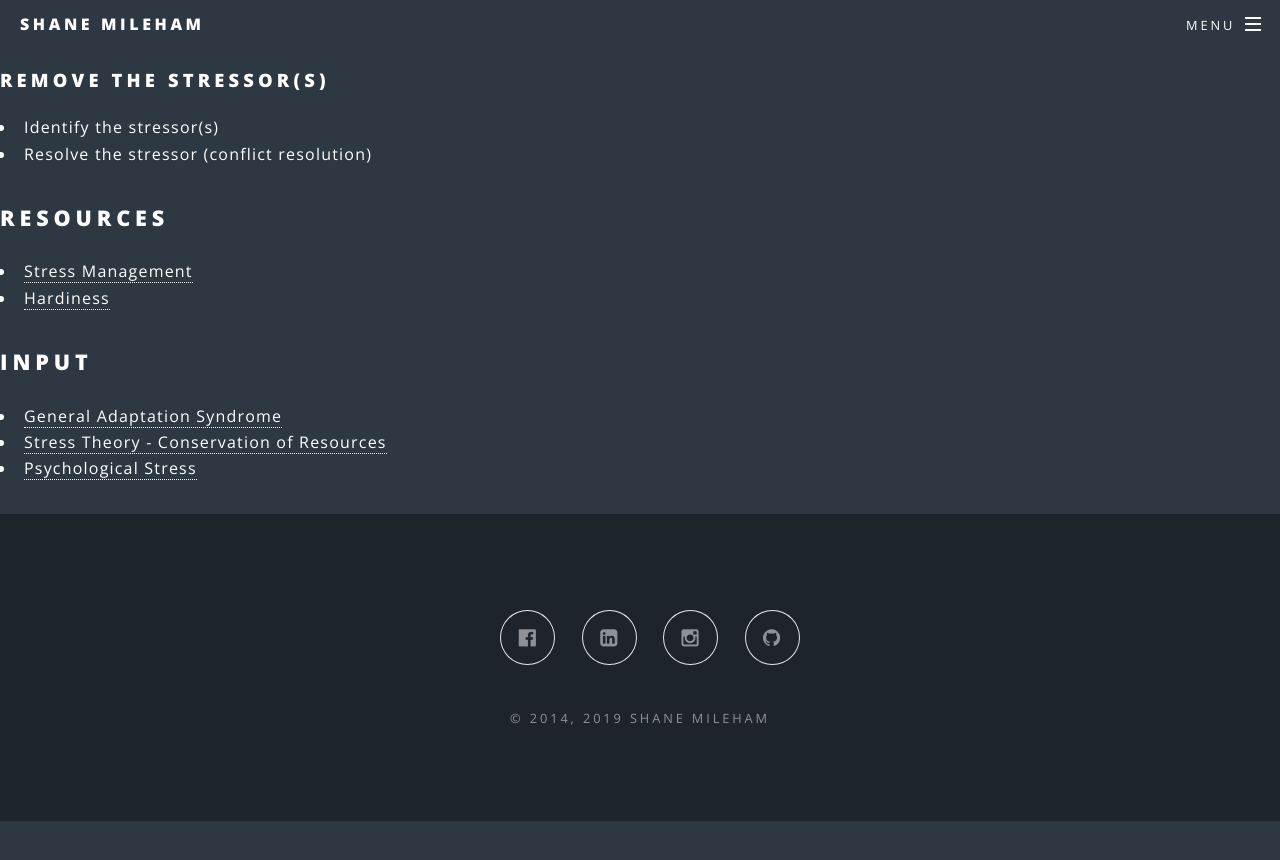
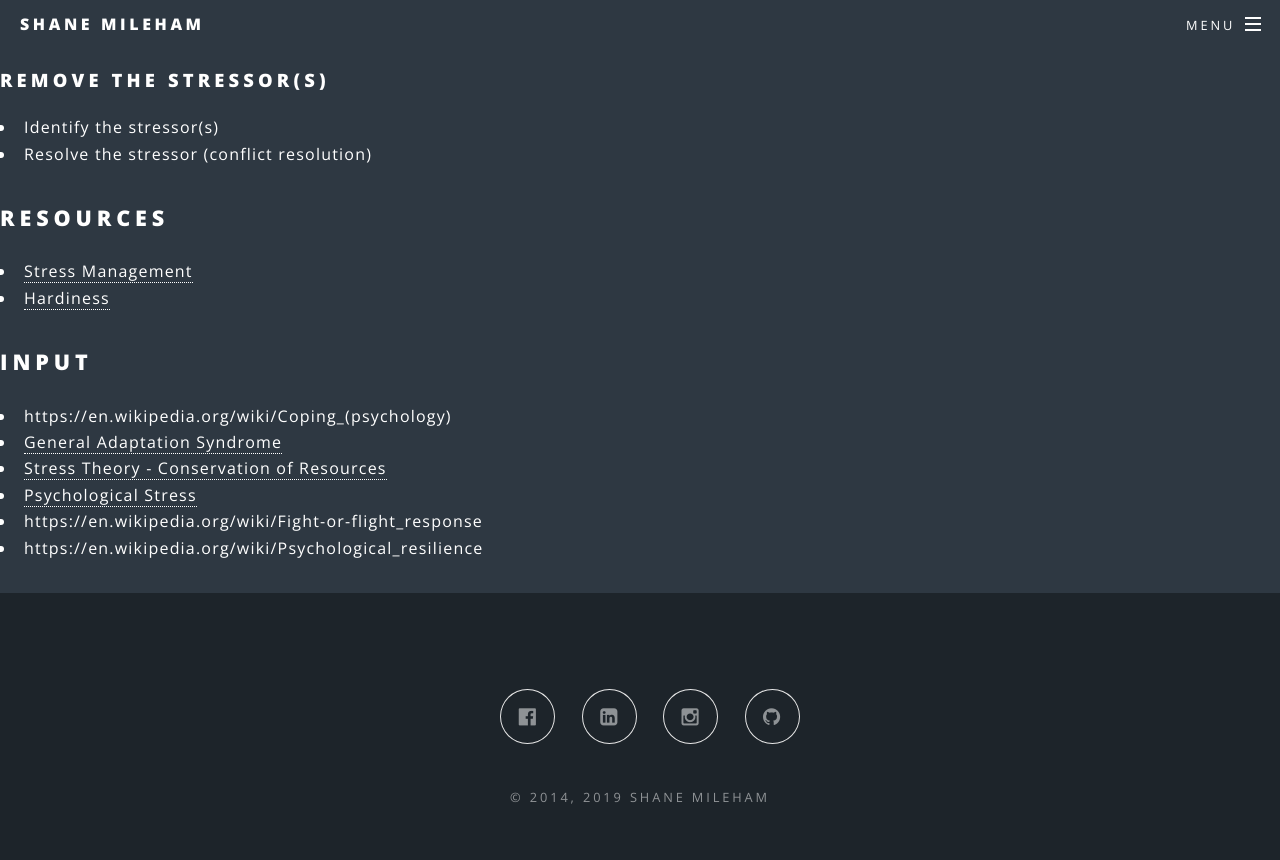
Before and after one commit to shanemileham/shanemileham.github.io, a Jekyll site: the page built from _kb/psychology/emotions/stress.md, in a window 1280 px wide and 900 px high, scrolled down 3063 px. Shown: the top 860 px of the window. Built offline with Jekyll 4.4.1, drawn with Linux system fonts in a browser that asks for light colours; comment, search, counter and statistics services are not loaded; before the commit the page ends 3884 px from its top, so only the background shows below that; some of the changed lines change nothing that is shown.

Commit message:
Added resources

```diff
--- a/_kb/psychology/emotions/stress.md
+++ b/_kb/psychology/emotions/stress.md
@@ -114,6 +114,9 @@ FYI the typical definition of "Hardiness" includes the beliefs of
 
 
 ## INPUT
+- https://en.wikipedia.org/wiki/Coping_(psychology)
 - [General Adaptation Syndrome](https://en.wikipedia.org/wiki/Stress_(biology)#General_adaptation_syndrome)
 - [Stress Theory - Conservation of Resources](https://en.wikipedia.org/wiki/Conservation_of_resources_theory)
 - [Psychological Stress](https://en.wikipedia.org/wiki/Psychological_stress)
+- https://en.wikipedia.org/wiki/Fight-or-flight_response
+- https://en.wikipedia.org/wiki/Psychological_resilience
```
